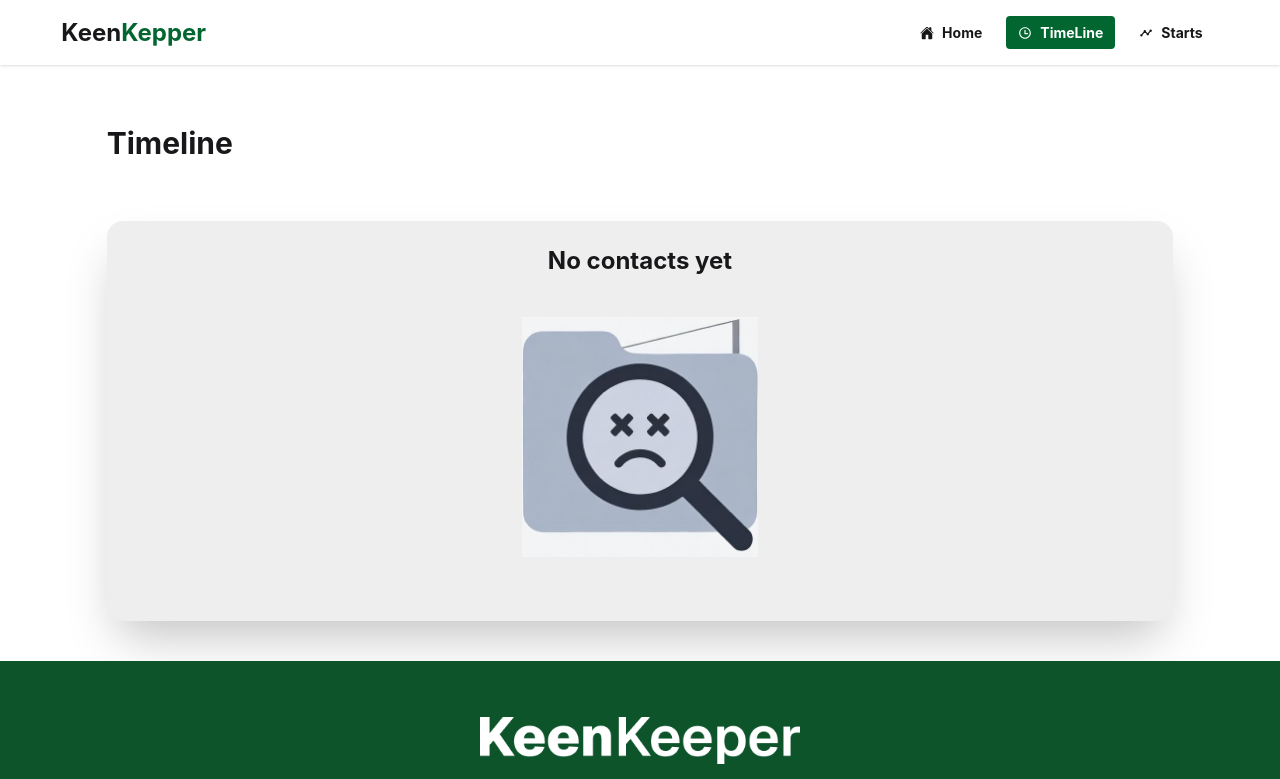
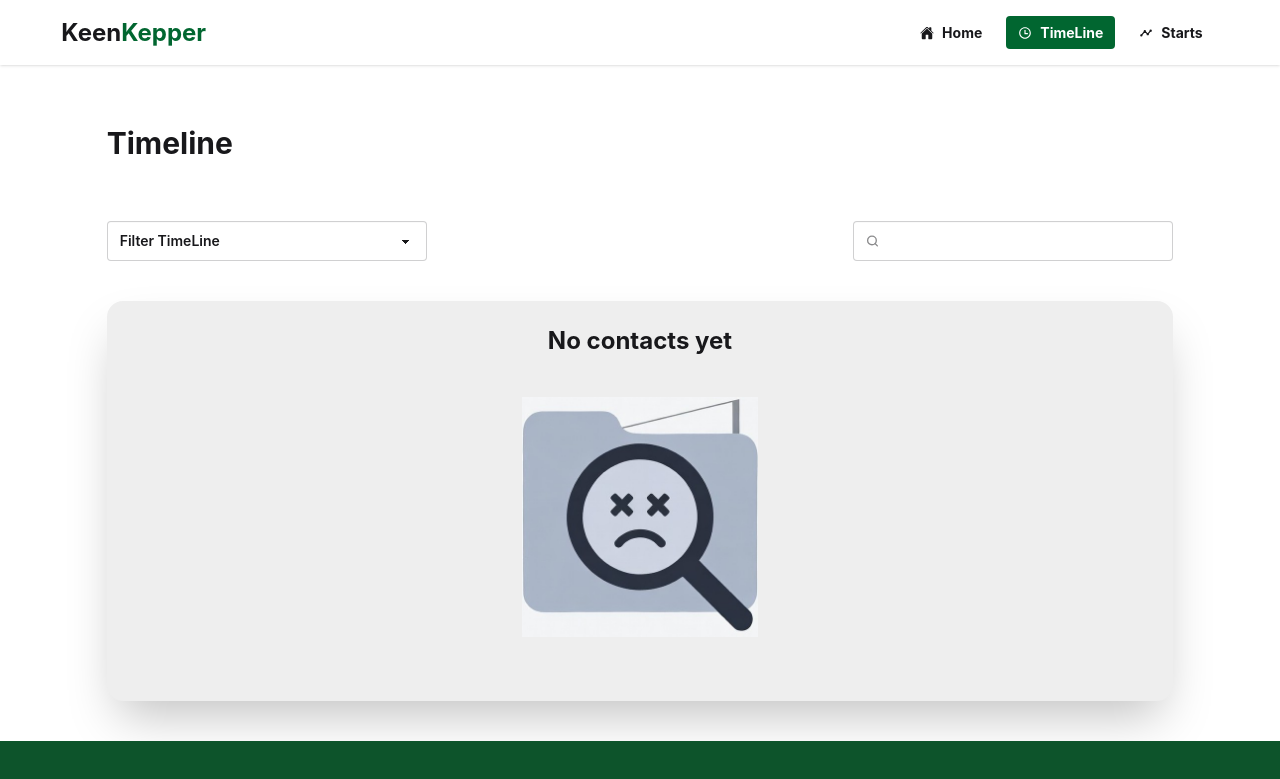
Before and after one commit to Sabbir943/keenKepper-App, a React (Vite) app: page /timeLine in a window 1280 px wide. Shown: the top 779 px of the page. Built offline with nearby package versions, Linux system fonts and the light colour scheme.

Commit message:
done by filter and search functionality

```diff
--- a/src/Pages/HistroyPage.jsx
+++ b/src/Pages/HistroyPage.jsx
@@ -4,21 +4,30 @@ import videoImg from '../assets/Images/video.png'
 import textImg from '../assets/Images/text.png'
 import { FriendCardContext } from '../Context/FriendCardContext';
 import historyImg from '../assets/Images/NoFound.jpg'
-const HistroyPage = () => {
+const HistroyPage = ({filter,search}) => {
     const{call,text,video}=useContext(FriendCardContext);
     const currentDate=new Date().toLocaleDateString();
-    console.log(call.length,'call')
-    console.log(text.length,'text')
-    console.log(video.length,'video')
+    const isEmpty=call.length==0&&text.length==0&&video.length==0;
+    const showCall=filter==='all'||filter==='call'
+    const showText=filter==='all'||filter==='text'
+    const showVideo=filter==='all'||filter==='video'
+    const searchFilter=(list)=>
+        list.filter(item=>item.name.toLowerCase().includes(search.toLowerCase()))
+
+
+    const filteredCall=searchFilter(call)
+    const filteredvideo=searchFilter(video)
+    const filteredtext=searchFilter(text)
+
     return (
         <div>
            {
-            call.length==0&&text.length==0&&video.length==0?<div className='text-center space-y-3 bg-base-300 p-6 rounded-2xl shadow-2xl my-10'>
+            isEmpty?<div className='text-center space-y-3 bg-base-300 p-6 rounded-2xl shadow-2xl my-10'>
                 <h1 className='text-2xl font-bold'>No contacts yet</h1>
                 <img className='h-[30vh] mx-auto my-10' src={historyImg} alt="" />
             </div>: <div>
                 {
-            call.map(item1=>(
+              showCall&&filteredCall.map(item1=>(
                 <div className='flex items-center gap-3 bg-base-100 rounded-2xl shadow-2xl p-6 mb-5'>
                    <img className='h-[5vh]' src={callImg} alt="callImg" />
                    <div>
@@ -30,7 +39,7 @@ const HistroyPage = () => {
            }
 
            {
-            text.map(item2=>(
+             showText&&filteredtext.map(item2=>(
                 <div className=' flex items-center gap-3 bg-base-100 rounded-2xl shadow-2xl p-6 mb-5'>
                    <img className='h-[5vh]' src={textImg} alt="callImg" />
                    <div>
@@ -41,7 +50,7 @@ const HistroyPage = () => {
             ))
            }
            {
-            video.map(item3=>(
+            showVideo&&filteredvideo.map(item3=>(
                 <div className='flex items-center gap-3 bg-base-100 rounded-2xl shadow-2xl p-6 mb-5'>
                    <img className='h-[5vh]' src={videoImg} alt="callImg" />
                    <div>
--- a/src/Pages/TimeLinePage.jsx
+++ b/src/Pages/TimeLinePage.jsx
@@ -1,16 +1,43 @@
-import React, { useContext } from 'react';
+import React, { useContext, useState } from 'react';
 import { FriendCardContext } from '../Context/FriendCardContext';
 import HistroyPage from './HistroyPage';
 
 
 
 const TimeLinePage = () => {
-
+    const [filter, setFilter] = useState('all')
+    const [search,setSearch]=useState(' ')
+    console.log(filter)
 
     return (
         <div className='w-10/12 mx-auto'>
             <h1 className='text-3xl font-bold my-15'>Timeline </h1>
-              <HistroyPage/>
+            <div className='mb-10 font-semibold text-xl flex justify-between items-center'>
+
+                <select className='' value={filter} onChange={(e) => setFilter(e.target.value)} defaultValue="Pick a color" className="select">
+
+                    <option value="all" >Filter TimeLine</option>
+                    <option value="call">Call</option>
+                    <option value="video">Video</option>
+                    <option value="text">Text</option>
+                </select>
+                <label className="input">
+                    <svg className="h-[1em] opacity-50" xmlns="http://www.w3.org/2000/svg" viewBox="0 0 24 24">
+                        <g
+                            strokeLinejoin="round"
+                            strokeLinecap="round"
+                            strokeWidth="2.5"
+                            fill="none"
+                            stroke="currentColor"
+                        >
+                            <circle cx="11" cy="11" r="8"></circle>
+                            <path d="m21 21-4.3-4.3"></path>
+                        </g>
+                    </svg>
+                    <input value={search} onChange={(e)=>setSearch(e.target.value)} type="search" required placeholder="Search by Name" />
+                </label>
+            </div>
+            <HistroyPage filter={filter} search={search} />
 
         </div>
     );
```
